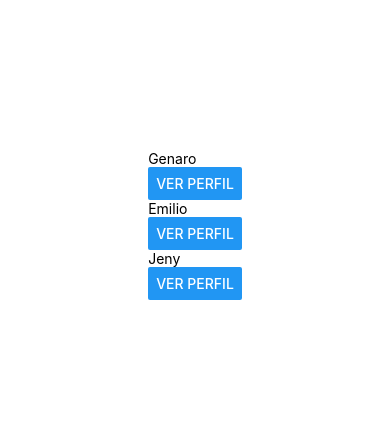
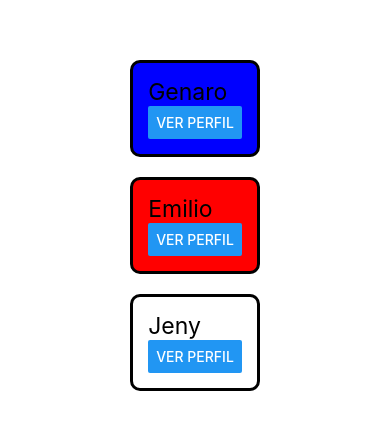
Before and after one commit to Aaron-Ferrer-Cuellar/DAM222, a React Native app in the folder miapp2/: screen / in a window 390 px wide. Shown: the part 197-626 px from the top of the page. Built offline with nearby package versions, Linux system fonts and the light colour scheme.

Commit message:
Practica con StyleSheet

```diff
--- a/miapp2/App.js
+++ b/miapp2/App.js
@@ -9,11 +9,9 @@
 
     <View style={styles.container}>
 
-      <Perfil nombre="Genaro" carrera="ITTID" materia="Movil" cuatri="4"></Perfil>
-
-      <Perfil nombre="Emilio" carrera="ITTID" materia="Movil" cuatri="4"></Perfil>
-
-      <Perfil nombre="Jeny" carrera="ITTID" materia="Movil" cuatri="4"></Perfil>
+      <Perfil style={styles.tarjeta1} nombre="Genaro" carrera="ITTID" materia="Movil" cuatri="4"></Perfil>
+      <Perfil style={styles.tarjeta2} nombre="Emilio" carrera="ITTID" materia="Movil" cuatri="4"></Perfil>
+      <Perfil style={styles.tarjeta3} nombre="Jeny" carrera="ITTID" materia="Movil" cuatri="4"></Perfil>
 
       <StatusBar style="auto" />
 
@@ -25,8 +23,19 @@
 const styles = StyleSheet.create({
   container: {
     flex: 1,
+
+
     backgroundColor: '#fff',
     alignItems: 'center',
     justifyContent: 'center',
   },
+  tarjeta1:{
+    backgroundColor: 'blue',
+  },
+  tarjeta2:{
+    backgroundColor: 'red',
+  },
+  tarjeta3:{
+    backgroundColor: 'pruple',
+  },
 });
--- a/miapp2/components/Perfil.js
+++ b/miapp2/components/Perfil.js
@@ -1,18 +1,18 @@
-import { Text, View, Button } from 'react-native';
+import { Text, View, Button, StyleSheet} from 'react-native';
 import { useState } from 'react';
 
-export const Perfil=({nombre, carrera, materia, cuatri})=>{
+export const Perfil=({nombre, carrera, materia, cuatri, style})=>{
 
   const [mostrar, setMostrar] = useState(false);
 
   return (
-    <View>
-      <Text>{nombre}</Text>
+    <View style={[estilos.tarjeta, style]} >
+      <Text style={estilos.nombre}>{nombre}</Text>
 
       {mostrar &&
       <>
-      <Text>{carrera}</Text>
-      <Text>{materia}</Text>
+      <Text style={estilos.carrera}>{carrera}</Text>
+      <Text style={estilos.otroTexto}>{materia}</Text>
       <Text>{cuatri}</Text>
       </>
       }
@@ -21,3 +21,27 @@
     </View>
   )
 }
+
+const estilos=StyleSheet.create({
+  nombre:{
+    fontSize: 23,
+    fontWeith: 600,
+    textoTransform: 'uppercase',
+  },
+  carrera:{
+    fontSize:18,
+    color:'purple',
+    fontFamily:'Roboto',
+  },
+  otroTexto:{
+    fontSize: 12,
+    fontFamily: 'Couier',
+    fontStyle: 'italic',
+  },
+  tarjeta:{
+    borderWidth: 3,
+    borderRadius: 10,
+    padding: 15,
+    margin: 10,
+  },
+});
```
